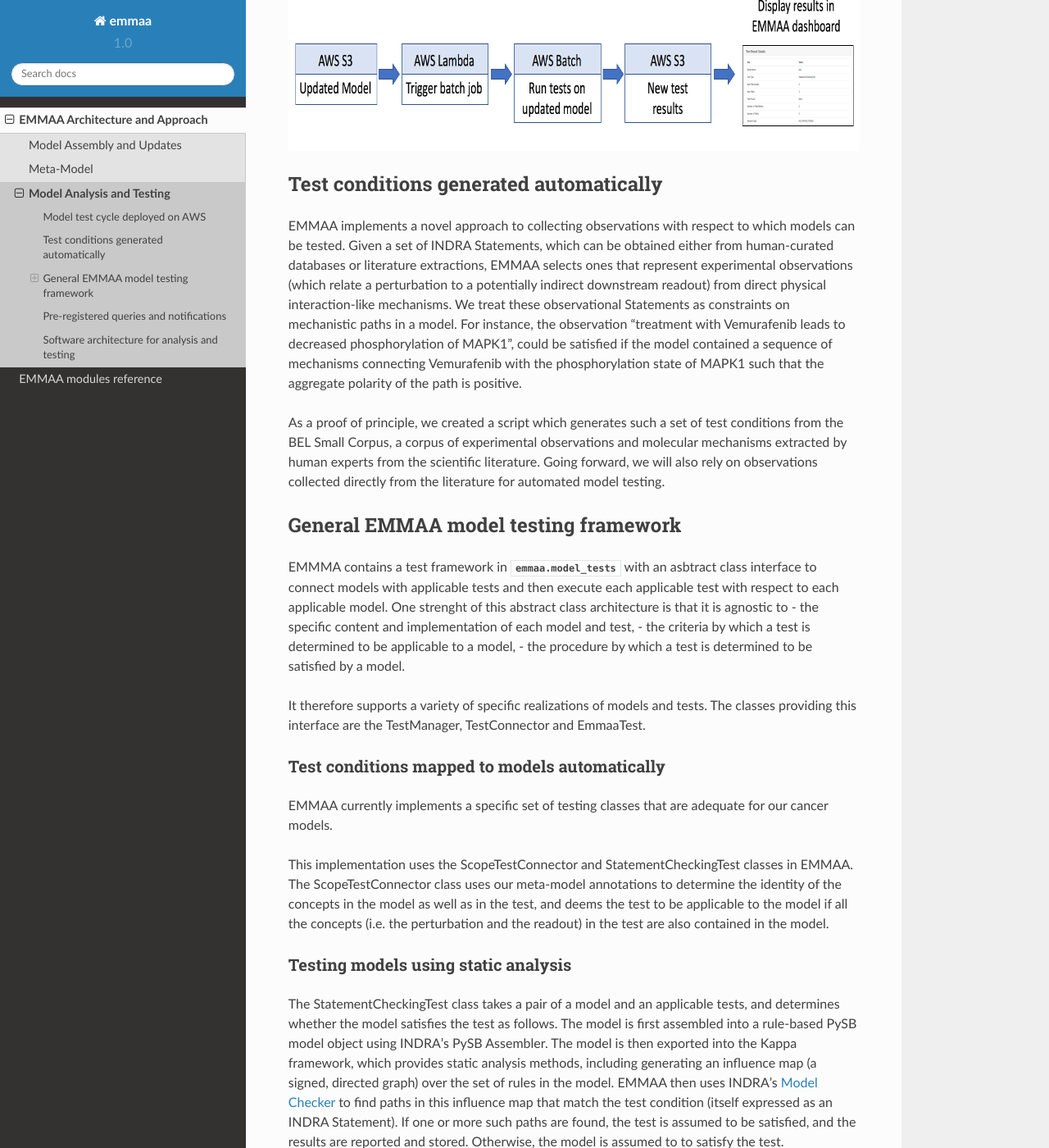
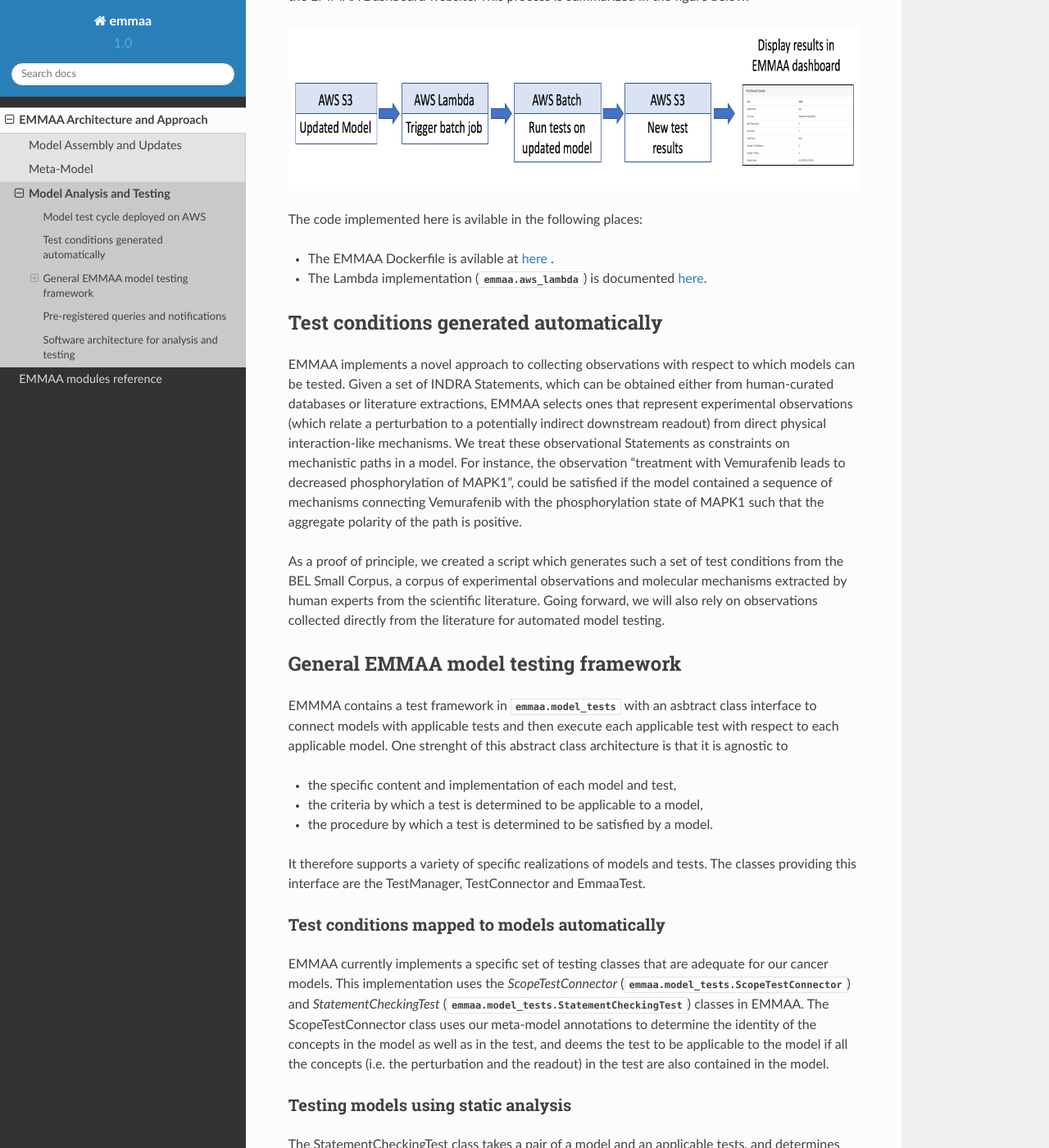
Before and after one commit to gyorilab/emmaa, a Sphinx documentation site: the page built from doc/architecture/analysis.rst, in a window 1280 px wide and 1400 px high, scrolled down 808 px. Shown: the whole window at 82% size. Built offline with Sphinx 7.4.7 and the Read the Docs theme 2.0.0, drawn with Linux system fonts in a browser that asks for light colours; some of the changed text lies outside the part shown.

```diff
--- a/doc/architecture/analysis.rst
+++ b/doc/architecture/analysis.rst
@@ -10,8 +10,9 @@
 automatically extracting and assembling mechanistic models, EMMAA runs a
 set of tests to determine each model's validity and explanatory scope.
 We have implemented an approach to model testing that automates
+
 - the collection of test conditions from a pre-existing observational
-knowledge base,
+  knowledge base,
 - deciding which test condition is applicable to which model,
 - executing the applicable tests on each model, and
 - reporting the summary results of the tests on each model.
@@ -32,6 +33,12 @@
 
 .. image:: ../_static/images/testing_pipeline.png
    :scale: 50 %
+
+The code implemented here is avilable in the following places:
+
+- The EMMAA Dockerfile is avilable at `here <https://github.com/indralab/emmaa/tree/master/Dockerfile>`_ .
+- The Lambda implementation (:py:mod:`emmaa.aws_lambda`) is documented
+  `here <https://emmaa.readthedocs.io/en/latest/modules/aws_lambda.html>`_.
 
 Test conditions generated automatically
 ---------------------------------------
@@ -60,6 +67,7 @@
 class interface to connect models with applicable tests and then execute
 each applicable test with respect to each applicable model. One strenght of
 this abstract class architecture is that it is agnostic to
+
 - the specific content and implementation of each model and test,
 - the criteria by which a test is determined to be applicable to a model,
 - the procedure by which a test is determined to be satisfied by a model.
@@ -72,10 +80,10 @@
 ~~~~~~~~~~~~~~~~~~~~~~~~~~~~~~~~~~~~~~~~~~~~~~
 
 EMMAA currently implements a specific set of testing classes that
-are adequate for our cancer models.
-
-This implementation uses the ScopeTestConnector and StatementCheckingTest
-classes in EMMAA. The ScopeTestConnector class uses our meta-model annotations to
+are adequate for our cancer models. This implementation uses the
+`ScopeTestConnector` (:py:mod:`emmaa.model_tests.ScopeTestConnector`)
+and `StatementCheckingTest` (:py:mod:`emmaa.model_tests.StatementCheckingTest`) classes in EMMAA.
+The ScopeTestConnector class uses our meta-model annotations to
 determine the identity of the concepts in the model as well as in the test, and
 deems the test to be applicable to the model if all the concepts (i.e. the
 perturbation and the readout) in the test are also contained in the model.
```
